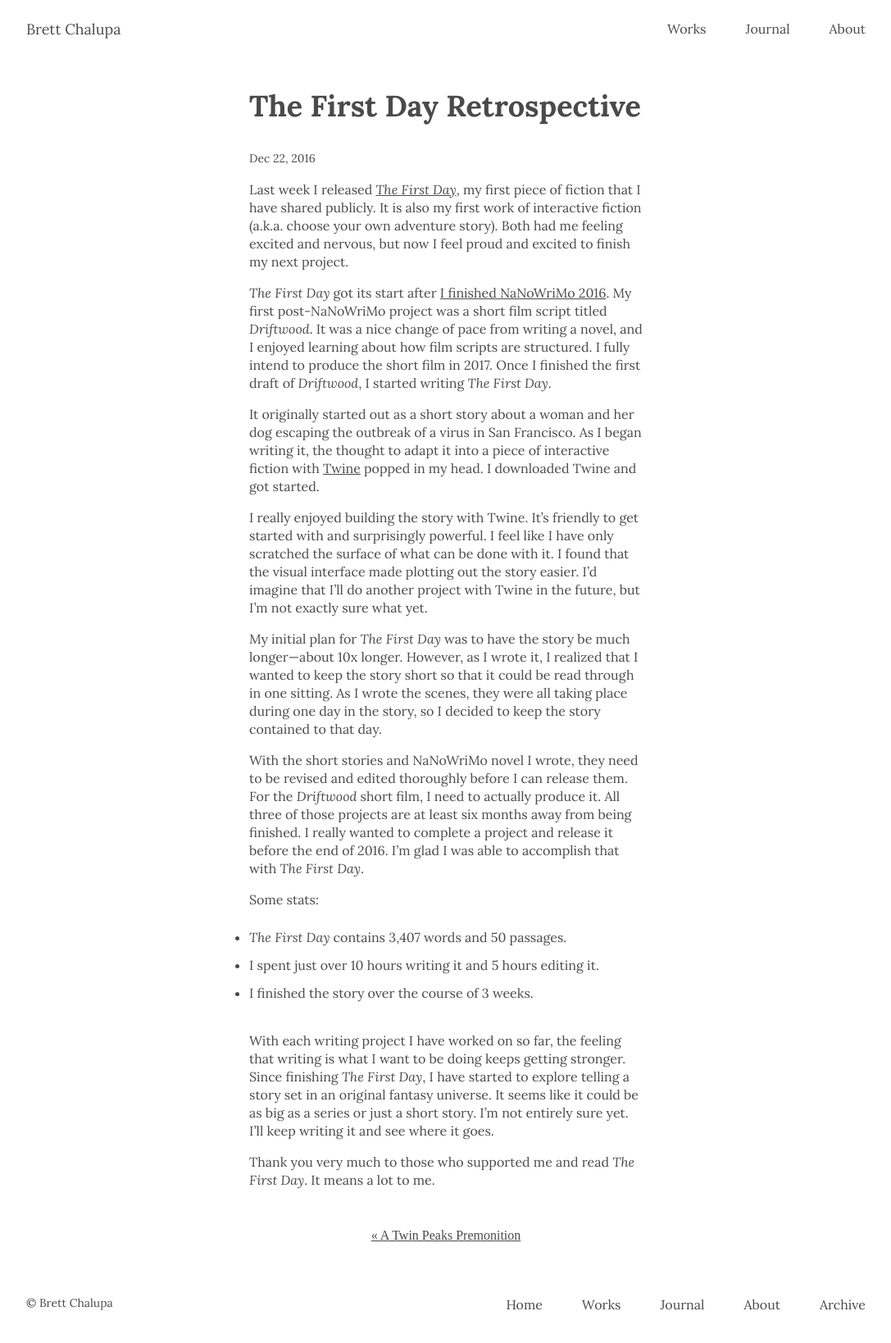
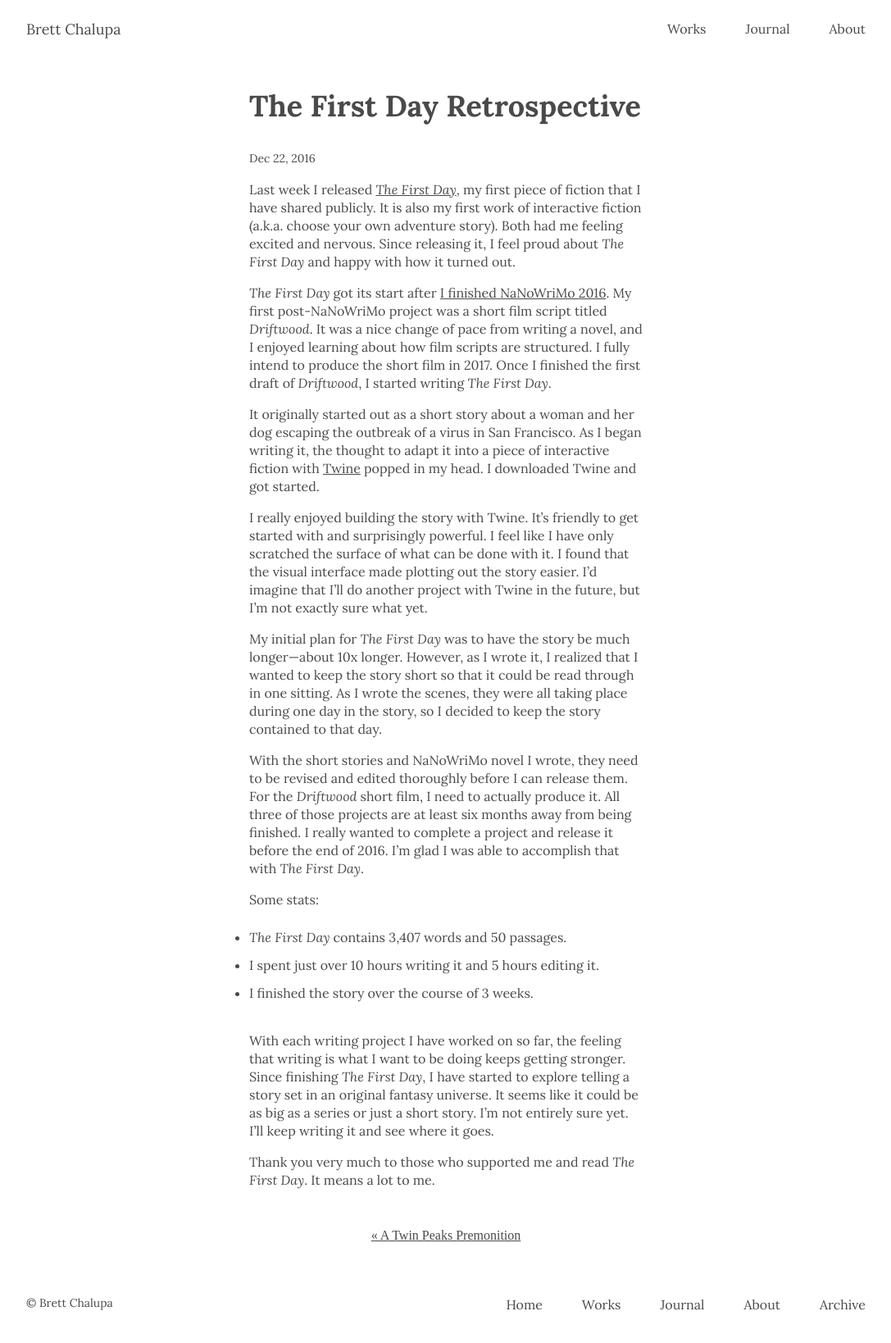
Before and after one commit to brettchalupa/brettchalupa.github.io, a Jekyll site: the page built from _posts/2016-12-22-the-first-day-retrospective.md, in a window 1280 px wide. Shown: the whole page at 82% size, without its empty margins (96-1183 px from the left). Built offline with Jekyll 4.4.1, drawn with Linux system fonts in a browser that asks for light colours; a script that is not in the unit is left out.

Commit message:
Rework TFD retro last sentence of opening para
The double use of excited was offputting to me, so this fixes it by
rewriting the sentence.

```diff
--- a/_posts/2016-12-22-the-first-day-retrospective.md
+++ b/_posts/2016-12-22-the-first-day-retrospective.md
@@ -12,7 +12,7 @@ tags:
 layout: post
 ---
 
-Last week I released [_The First Day_](/the-first-day), my first piece of fiction that I have shared publicly. It is also my first work of interactive fiction (a.k.a. choose your own adventure story). Both had me feeling excited and nervous, but now I feel proud and excited to finish my next project.
+Last week I released [_The First Day_](/the-first-day), my first piece of fiction that I have shared publicly. It is also my first work of interactive fiction (a.k.a. choose your own adventure story). Both had me feeling excited and nervous. Since releasing it, I feel proud about _The First Day_ and happy with how it turned out.
 
 _The First Day_ got its start after [I finished NaNoWriMo 2016](/nanowrimo-2016-reflections). My first post-NaNoWriMo project was a short film script titled _Driftwood_. It was a nice change of pace from writing a novel, and I enjoyed learning about how film scripts are structured. I fully intend to produce the short film in 2017. Once I finished the first draft of _Driftwood_, I started writing _The First Day_.
 
```
